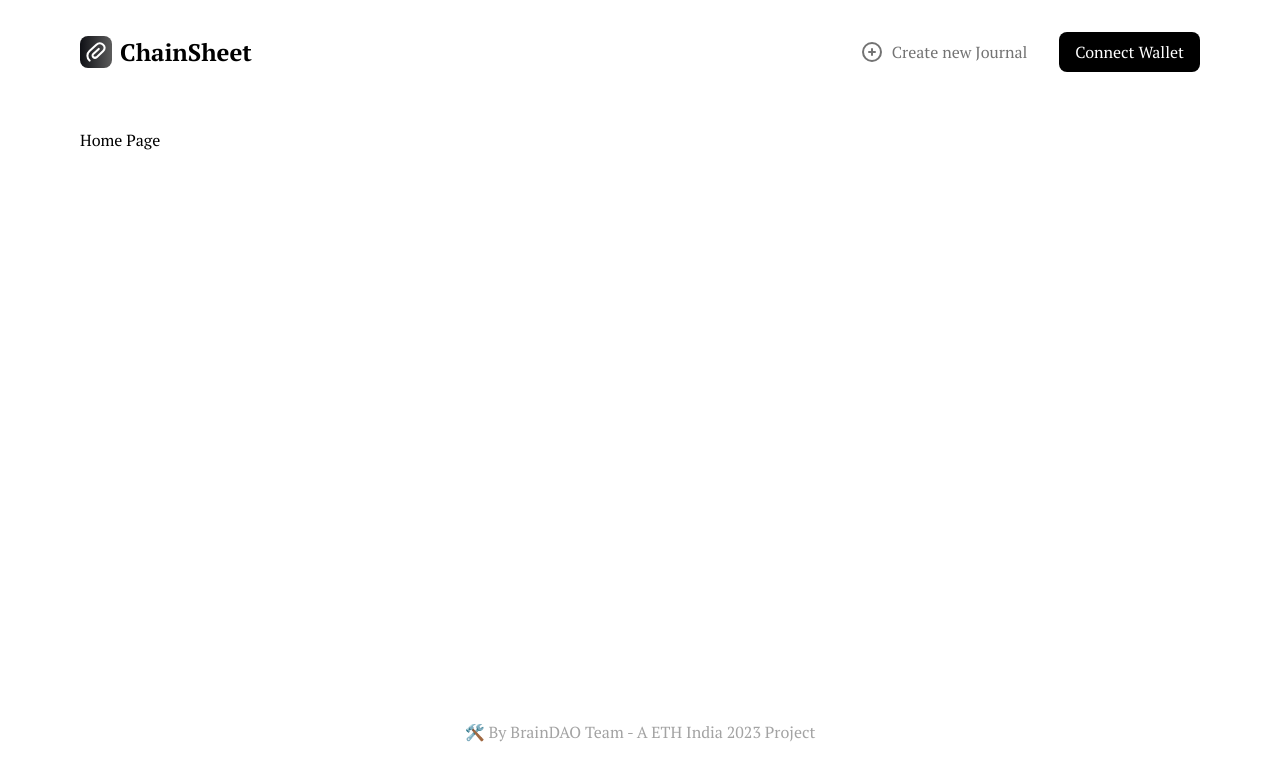
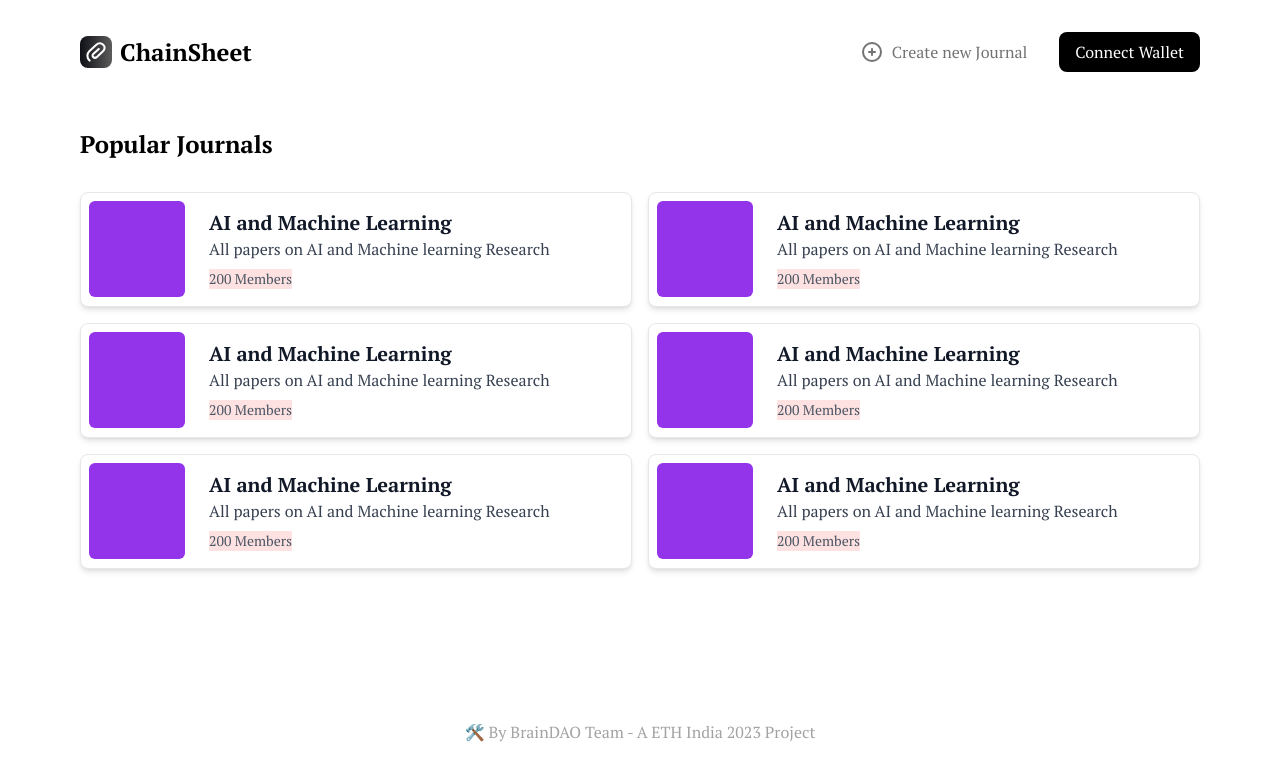
Before and after one commit to Royal-lobster/ChainSheets, a Next.js app: page / in a window 1280 px wide. Shown: the top 780 px of the page. Built offline with nearby package versions, Linux system fonts and the light colour scheme.

Commit message:
Create PopularJournals component and render it in the Home page

```diff
--- /dev/null
+++ b/app/(home)/PopularJournalCard.tsx
@@ -0,0 +1,22 @@
+import React from "react";
+
+const PopularJournalCard = () => {
+  return (
+    <div className="w-full flex flex-shrink-0 bg-white rounded-lg border border-gray-200 shadow-md overflow-hidden">
+      <div className="w-24 h-24 m-2 rounded-md bg-purple-600 flex-shrink-0 overflow-hidden"></div>
+      <div className="p-4">
+        <h1 className="text-lg md:text-xl font-semibold text-gray-900 line-clamp-1">
+          AI and Machine Learning
+        </h1>
+        <p className="text-gray-700 text-sm md:text-base line-clamp-1">
+          All papers on AI and Machine learning Research
+        </p>
+        <p className="text-gray-600 bg-red-100 inline-block text-xs md:text-sm mt-2">
+          200 Members
+        </p>
+      </div>
+    </div>
+  );
+};
+
+export default PopularJournalCard;
--- /dev/null
+++ b/app/(home)/PopularJournals.tsx
@@ -0,0 +1,17 @@
+import React from "react";
+import Section from "../(layout)/Section";
+import PopularJournalCard from "./PopularJournalCard";
+
+const PopularJournals = () => {
+  return (
+    <Section title="Popular Journals">
+      <div className="grid grid-cols-1 md:grid-cols-2 gap-4">
+        {[...Array(6)].map((index) => (
+          <PopularJournalCard key={index} />
+        ))}
+      </div>
+    </Section>
+  );
+};
+
+export default PopularJournals;
--- /dev/null
+++ b/app/(home)/PopularPapers.tsx
@@ -0,0 +1,17 @@
+import React from "react";
+import Section from "../(layout)/Section";
+import PopularPapersCard from "./PopularPapersCard";
+
+const PopularPapers = () => {
+  return (
+    <Section title="Popular Journals">
+      <div className="grid grid-cols-1 md:grid-cols-2 gap-4">
+        {[...Array(6)].map((index) => (
+          <PopularPapersCard key={index} />
+        ))}
+      </div>
+    </Section>
+  );
+};
+
+export default PopularPapers;
--- /dev/null
+++ b/app/(home)/PopularPapersCard.tsx
@@ -0,0 +1,22 @@
+import React from "react";
+
+const PopularPapersCard = () => {
+  return (
+    <div className="w-full flex flex-shrink-0 bg-white rounded-lg border border-gray-200 shadow-md overflow-hidden">
+      <div className="w-24 h-24 m-2 rounded-md bg-purple-600 flex-shrink-0 overflow-hidden"></div>
+      <div className="p-4">
+        <h1 className="text-lg md:text-xl font-semibold text-gray-900 line-clamp-1">
+          AI and Machine Learning
+        </h1>
+        <p className="text-gray-700 text-sm md:text-base line-clamp-1">
+          All papers on AI and Machine learning Research
+        </p>
+        <p className="text-gray-600 bg-red-100 inline-block text-xs md:text-sm mt-2">
+          200 Members
+        </p>
+      </div>
+    </div>
+  );
+};
+
+export default PopularPapersCard;
--- a/app/(layout)/Navbar.tsx
+++ b/app/(layout)/Navbar.tsx
@@ -1,5 +1,5 @@
 import React from "react";
-import ChainSheetsIcon from "./ChainSheetsIcon";
+import ChainSheetsIcon from "../icons/ChainSheetsIcon";
 import { IconCirclePlus } from "@tabler/icons-react";
 
 const Navbar = () => {
--- /dev/null
+++ b/app/(layout)/Section.tsx
@@ -0,0 +1,17 @@
+import React, { ReactNode } from "react";
+
+type SectionProps = {
+  title: string;
+  children: React.ReactNode;
+};
+
+const Section = ({ title, children, ...props }: SectionProps) => {
+  return (
+    <section className="flex flex-col gap-8">
+      <h2 className="text-1xl md:text-2xl font-bold">{title}</h2>
+      {children}
+    </section>
+  );
+};
+
+export default Section;
--- a/app/page.tsx
+++ b/app/page.tsx
@@ -1,3 +1,9 @@
+import PopularJournals from "./(home)/PopularJournals";
+
 export default function Home() {
-	return <main>Home Page</main>;
+  return (
+    <main>
+      <PopularJournals />
+    </main>
+  );
 }
```
Also changed, not shown: app/icons/ChainSheetsIcon.tsx (renamed from app/(layout)/ChainSheetsIcon.tsx).
